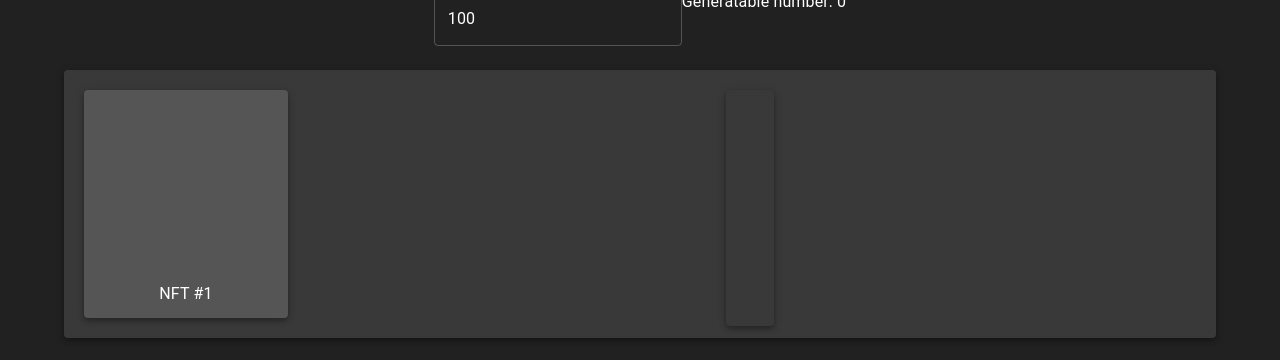
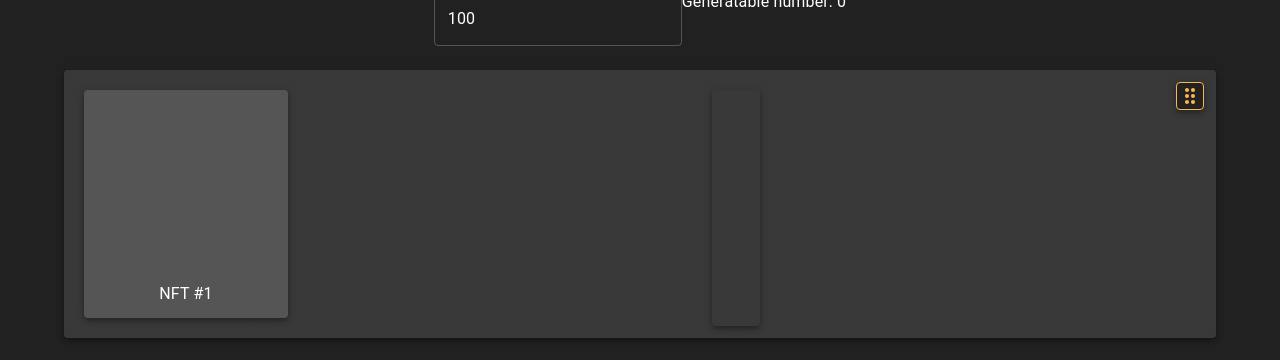
Before and after one commit to nin138/nft-gen, a React (Create React App) app: page / in a window 1280 px wide. Both pictures are taken after a click on the button "ADD FIXED IMAGE". Shown: the part 142-502 px from the top of the page. Built offline with nearby package versions, Linux system fonts and the light colour scheme; the HTML template or start-up script is replaced by a standard one.

Commit message:
impl fixed item dnd

```diff
--- a/src/component/Atoms/DeleteDroppable.tsx
+++ b/src/component/Atoms/DeleteDroppable.tsx
@@ -13,7 +13,8 @@ const LD = styled('div')({
   alignItems: "center",
   justifyContent: "center",
   transition: 'all 200ms ease-in-out',
-  transform: 'translateY(-60px)',
+  top: 0,
+  // transform: 'translateY(-60px)',
   zIndex: 2000,
 })
 
@@ -38,25 +39,33 @@ type Props = {
 
 export const DeleteDroppable: React.FC<Props> = ({dragging}) => {
   return (
-    <>
     <Droppable droppableId={'DLL'} type={'Layer'}>
       {(d1, snapshot1) => (
         <LD {...d1.droppableProps} ref={d1.innerRef}>
           <Droppable droppableId={'DLI'} type={'LayerItem'}>
             {(drop2, snapshot2) => (
+              <Droppable droppableId={'DFI'} type={'FixedItem'}>
+                {(drop3, snapshot3) => (
+                  <div {...drop3.droppableProps} ref={drop3.innerRef}>
                     <LID {...drop2.droppableProps} ref={drop2.innerRef}
-                   style={{background: snapshot1.isDraggingOver || snapshot2.isDraggingOver ? '#a00' : undefined, opacity: dragging ? 1 : 0, }}>
+                         style={{
+                           background: snapshot1.isDraggingOver || snapshot2.isDraggingOver || snapshot3.isDraggingOver ? '#a00' : undefined,
+                           opacity: dragging ? 1 : 0,
+                         }}>
                       <DeleteIcon fontSize={'large'}/>
                       <None>
                         {d1.placeholder}
                         {drop2.placeholder}
+                        {drop3.placeholder}
                       </None>
                     </LID>
+                  </div>
+                )}
+              </Droppable>
             )}
           </Droppable>
         </LD>
       )}
     </Droppable>
-    </>
   )
 }
--- a/src/component/Editor/Editor.tsx
+++ b/src/component/Editor/Editor.tsx
@@ -22,42 +22,18 @@ type Props = {
 }
 
 export const Editor: React.FC<Props> = ({layers, la, usedCount}) => {
-  const [dragging, setDragging] = useState(false);
-
-  const onBeforeDragStart: DragDropContextProps['onBeforeDragStart'] = useCallback(() => {
-    setDragging(true);
-  }, []);
-
-  const onDragEnd: DragDropContextProps['onDragEnd'] = useCallback((result, provided) => {
-    setDragging(false);
-    if (!result.destination) return;
-    if (result.destination.droppableId === 'DLL') {
-      la.rmLayer(result.draggableId as LayerId);
-    }
-    else if (result.destination.droppableId === 'Layer') {
-      la.swapLayer(result.source.index, result.destination?.index);
-    }
-    else if (result.destination.droppableId === 'DLI') {
-      la.rmLayerItem(result.source.droppableId as LayerId, result.draggableId as LayerItemId);
-    } else {
-      la.swapLayerItem(result.source.droppableId as LayerId, result.destination.droppableId as LayerId, result.source.index, result.destination.index)
-    }
-  }, [la]);
-
   return (
     <div style={{display: 'flex'}}>
-      <DragDropContext onBeforeDragStart={onBeforeDragStart} onDragEnd={onDragEnd}>
       <Droppable droppableId={'Layer'} type={'Layer'}>
         {(drop) => (
           <LayerList ref={drop.innerRef} {...drop.droppableProps}>
-              {layers.map((it, i) => (<LayerEditor key={it.layerId} layer={it} la={la} index={i} usedCount={usedCount[i]} />))}
-              <AddLayer la={la} />
+            {layers.map((it, i) => (
+              <LayerEditor key={it.layerId} layer={it} la={la} index={i} usedCount={usedCount[i]}/>))}
+            <AddLayer la={la}/>
             {drop.placeholder}
           </LayerList>
         )}
       </Droppable>
-        <DeleteDroppable dragging={dragging} />
-      </DragDropContext>
     </div>
   );
 };
--- a/src/component/FixedItems/FixedImageList.tsx
+++ b/src/component/FixedItems/FixedImageList.tsx
@@ -4,6 +4,7 @@ import {Button, Paper, styled} from "@mui/material";
 import {FixedItemEditor} from "./FixedItemEditor";
 import {Layer} from "../../data/layer/layer";
 import {Config} from "../../data/configStore";
+import {DragDropContext, Droppable} from "react-beautiful-dnd";
 
 type Props = {
   images: FixedImage[]
@@ -13,9 +14,17 @@ type Props = {
 }
 
 export const FixedImageList: React.FC<Props> = ({images, actions, layers, config}) => {
+  const onDragEnd = () => {}
   return (
     <div>
-      {images.map((image, i)=> <FixedItemEditor key={image.id} index={i} image={image} _layers={layers} config={config} action={actions} />)}
+      <Droppable droppableId={'FixedItem'} type={'FixedItem'}>
+        {drop => (
+          <div {...drop.droppableProps} ref={drop.innerRef}>
+            {images.map((image, i)=> <FixedItemEditor key={image.id} index={i} image={image} _layers={layers} config={config} action={actions} />)}
+            {drop.placeholder}
+          </div>
+        )}
+      </Droppable>
       <Button variant={"outlined"} onClick={() => actions.add([])}>add fixed image</Button>
     </div>
   );
--- a/src/component/FixedItems/FixedItemEditor.tsx
+++ b/src/component/FixedItems/FixedItemEditor.tsx
@@ -2,11 +2,13 @@ import React from "react";
 import {FixedImage, FixedImageActions} from "../../data/fixedItems";
 import {Layer, LayerItem, LayerItemId,} from "../../data/layer/layer";
 import {Config, } from "../../data/configStore";
-import {Button, Paper, styled} from "@mui/material";
+import {Paper, styled} from "@mui/material";
 import {Select} from "../Atoms/Select";
-import { DeleteIcon } from "../Icons";
 import {PreviewCanvas} from "../Preview/PreviewCanvas";
 import {scrollbarStyle} from "../Atoms/scrollbarStyle";
+import {Draggable, Droppable} from "react-beautiful-dnd";
+import {DragIcon} from "../Icons";
+import {DragIconWrap} from "../Atoms/DragIcon";
 
 const Container = styled(Paper)({
   display: 'flex',
@@ -60,7 +62,6 @@ export const FixedItemEditor: React.FC<Props> = ({image, _layers, config, index,
   const items = image.items.map((i, l) => layers[l]?.items.find(it => it.itemId === i));
   const valid = !items.includes(undefined);
 
-
   const update = (index: number) => (value: string) => {
     action.update(image.id, {
       id: image.id,
@@ -68,9 +69,12 @@ export const FixedItemEditor: React.FC<Props> = ({image, _layers, config, index,
     });
   }
   return (
-    <Container elevation={4} style={{background: valid ? undefined : '#a00'}}>
+    <Draggable draggableId={image.id} index={index}>
+      {
+        drag => (
+          <Container elevation={4} {...drag.draggableProps} ref={drag.innerRef}>
             <Items>
-          <Item elevation={4}>
+              <Item elevation={4} style={{backgroundColor: valid ? undefined : '#f00'}}>
                 {valid && (
                   <CanvasContainer>
                     <PreviewCanvas size={config.size} items={items as LayerItem[]} />
@@ -88,7 +92,13 @@ export const FixedItemEditor: React.FC<Props> = ({image, _layers, config, index,
                   </Item>
                 ))}
               </ScrollContainer>
+              <DragIconWrap {...drag.dragHandleProps} elevation={4}>
+                <DragIcon fontSize={'medium'} />
+              </DragIconWrap>
             </Items>
           </Container>
         )
       }
+    </Draggable>
+  )
+}
--- a/src/data/fixedItems.ts
+++ b/src/data/fixedItems.ts
@@ -1,7 +1,7 @@
 import {Layer, LayerId, LayerItemId} from "./layer/layer";
 import {useMemo, useState, useEffect} from "react";
 import {nanoid} from "nanoid";
-import {Filter, FilterTypes} from "./Filter";
+import {reorder} from "./layer/layerStore";
 
 export type FixedItemId = string & { _type: 'FIXED_ITEM' }
 
@@ -23,6 +23,7 @@ export type FixedImageActions = {
   update: (id: FixedItemId, image: FixedImage) => void;
   add: (items: LayerItemId[]) => void;
   remove: (id: FixedItemId) => void;
+  swap: (fromIndex: number, toIndex: number) => void;
 }
 
 export type FixedImageState = {
@@ -37,11 +38,12 @@ const createFixedItem = (items: LayerItemId[]): FixedImage => ({
 
 export const useFixedImage = (): FixedImageState => {
   const [images, setImages] = useState<FixedImage[]>([]);
-  const update = (id: FixedItemId, image: FixedImage) => setImages(images => images.map((it) => it.id === id ? image : it));
-  const add = (items: LayerItemId[]) => {
-    setImages(images => [...images, createFixedItem(items)])
-  }
-  const remove = (id: FixedItemId) => setImages(images => images.filter((it) => it.id !== id));
+  const actions: FixedImageActions = useMemo(() => ({
+    update: (id: FixedItemId, image: FixedImage) => setImages(images => images.map((it) => it.id === id ? image : it)),
+    add: (items: LayerItemId[]) => setImages(images => [...images, createFixedItem(items)]),
+    remove: (id: FixedItemId) => setImages(images => images.filter((it) => it.id !== id)),
+    swap: (fromIndex, toIndex) => setImages(images => reorder(images, fromIndex, toIndex))
+  }), []);
   useEffect(() => {
     const data = FixedImageStorage.restore();
     if(data) setImages(data);
@@ -56,10 +58,6 @@ export const useFixedImage = (): FixedImageState => {
 
   return useMemo(() => ({
     images,
-    actions: {
-      update,
-      add,
-      remove,
-    }
-  }), [images,]);
+    actions,
+  }), [actions, images]);
 }
--- a/src/data/layer/layerStore.ts
+++ b/src/data/layer/layerStore.ts
@@ -117,7 +117,7 @@ const updateLayerItem = (layer: Layer, itemId: LayerItemId, action: (layer: Laye
   items: layer.items.map(it => it.itemId !== itemId ? it : action(it))
 });
 
-const reorder = <T extends unknown>(arr: T[], fromIndex: number, toIndex: number): T[] => {
+export const reorder = <T extends unknown>(arr: T[], fromIndex: number, toIndex: number): T[] => {
   const result = [...arr];
   const [removed] = result.splice(fromIndex, 1);
   result.splice(toIndex, 0, removed);
```
Also changed, not shown: src/component/Main.tsx (+48 -17 lines). Lines whose indentation alone changed are shown as unchanged.
